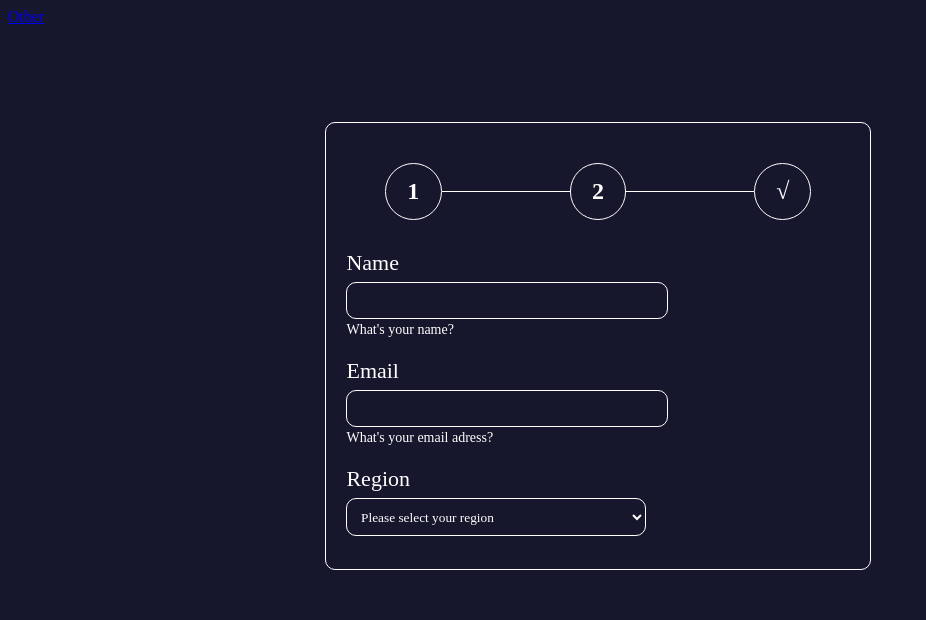
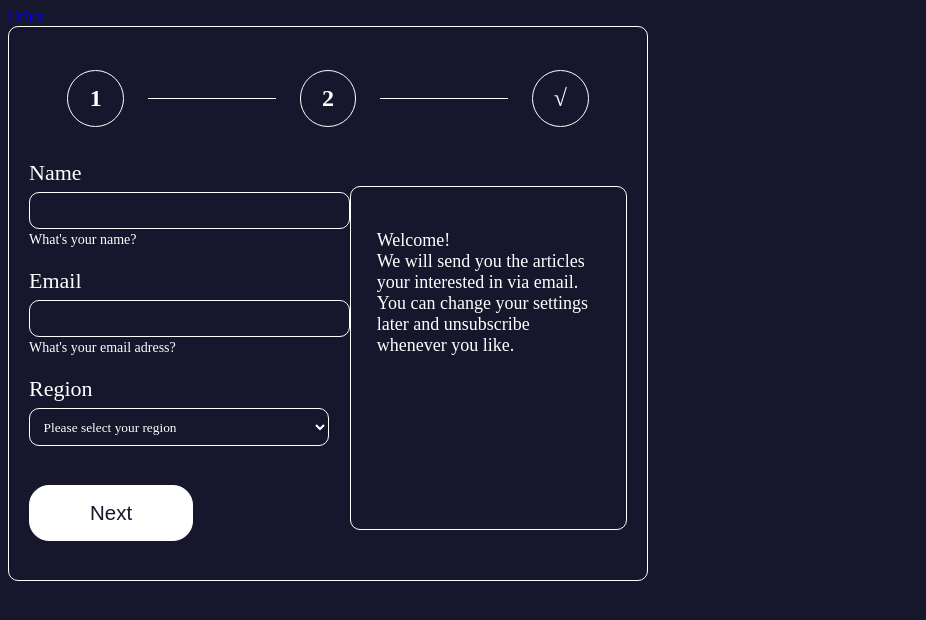
Before and after one commit to zuzcodes/ezoneform, a website built with Vite: page index.html in a window 1280 px wide. Shown: the whole page, without its empty margins (0-926 px from the left). Built offline with nearby package versions, Linux system fonts and the light colour scheme; files whose address does not match are found by name.

Commit message:
added grid and info text

```diff
--- a/index.html
+++ b/index.html
@@ -4,7 +4,7 @@
     <meta charset="UTF-8" />
     <link rel="icon" type="image/svg+xml" href="favicon.svg" />
     <meta name="viewport" content="width=device-width, initial-scale=1.0" />
-    <title>Vite App</title>
+    <title>EZONE sign-up</title>
   </head>
   <body>
     <nav>
@@ -43,7 +43,13 @@
       </select>
       <span class="error" hidden>Please select your region</span>
     </div>
+    <input type="button" value="Next">
     </form>
+    <div id="information">
+      <p>Welcome!<br>We will send you the articles your interested in via email. <br>
+        You can change your settings later and unsubscribe whenever you like.
+      </p>
+    </div>
 
   </article>
   <article class="form-screen hidden" id="form-two"></article>
--- a/sass/style.scss
+++ b/sass/style.scss
@@ -35,17 +35,15 @@ body {
     p{
         color: $secondary-color;
         font-family: $secondary-font;
-        font-size: clamp(22px, 1.1vw, 1.1vw);
+        font-size: clamp(18px, 1vw, 1vw);
     }
 }
 
-/*******SIGN-UP FORM******/
 
 /*GENERAL*/
 #sign-up-form {
-    display: flex;
     height: 80vh;
-    justify-content: center;
+    width: 50vw;
 
 .form-screen{
     align-self: center;
@@ -56,9 +54,35 @@ body {
     top: 50vh;
 
 }
+}
+/*******SIGN-UP FORM PAGE 1******/
+
+#form-one{
+    display: grid;
+    grid-template-rows: 20% auto;
+    grid-template-columns: 1fr 1fr;
+}
+
+#form-one form{
+    grid-row: 2;
+    grid-column: 1;
+}
+
+#form-one #information{
+    grid-column: 2;
+    grid-row: 2;
+    border: 1px solid $secondary-color;
+    align-self: center;
+    height: 70%;
+    padding: 2vw;
+    border-radius: 10px;
+}
 
 /*PROGRESS BAR*/
 #progress-bar{
+    grid-row: 1;
+    grid-column-start: 1;
+    grid-column-end: 3;
     display: flex;
     justify-content: space-between;
     margin: 0 3vw;
@@ -84,6 +108,7 @@ body {
 }
 
 /*FORM-GROUP*/
+
 .form-group{
     display: grid;
     box-sizing: border-box;
@@ -117,7 +142,25 @@ body {
     font-size: 14px;
 }
 
+/*BUTTON*/
+input[type=button]{
+    background: $secondary-color;
+    border: 1px solid $secondary-color;
+    border-radius: 20px;
+    color: $base-color;
+    margin: 2vw 0;
+    padding: 15px 60px;
+    transition: 0.25s;
+    font-size: clamp(18px, 1.6vw, 1.6vw);
 }
+
+input[type=button]:hover{
+    cursor: pointer;
+    background-color: transparent;
+    color: $secondary-color;
+
+}
+/*FORM INFORMATION*/
 
 /*ADDITIONAL CLASSES*/
 .hidden{
```
